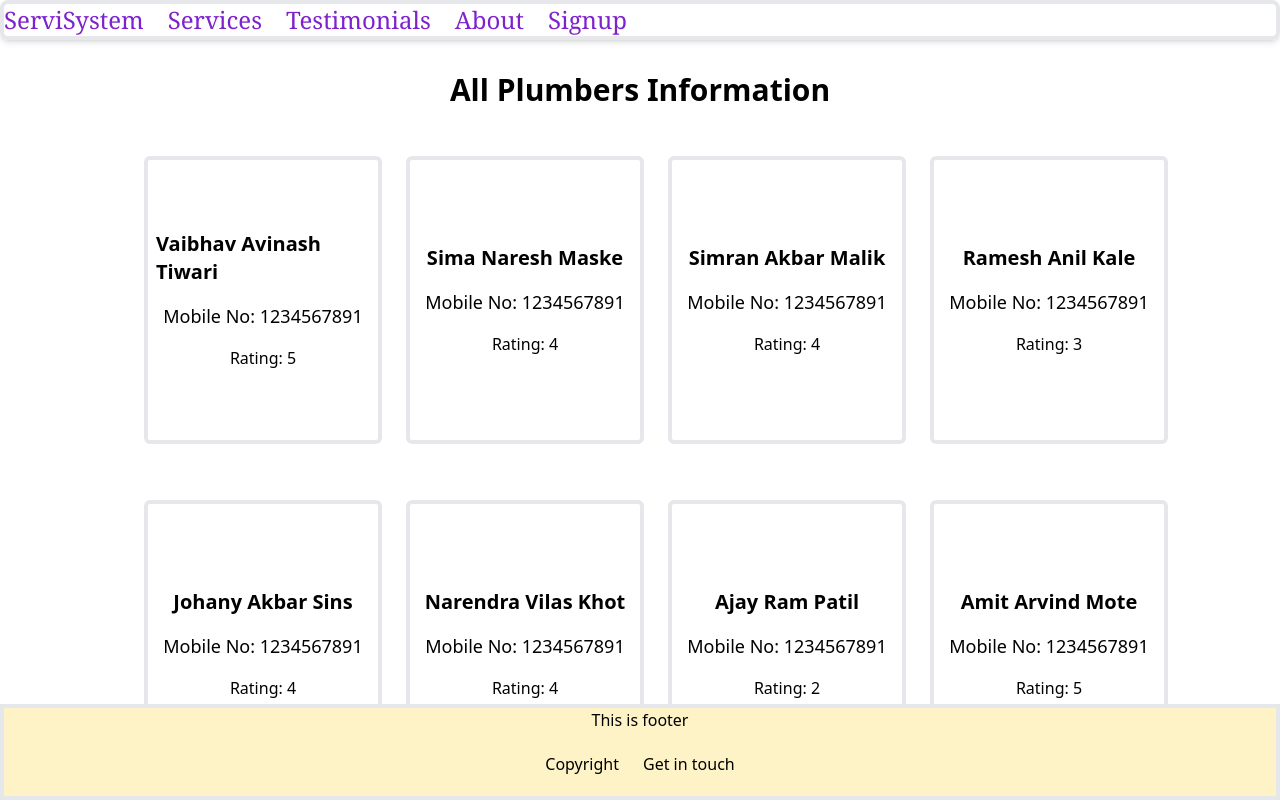
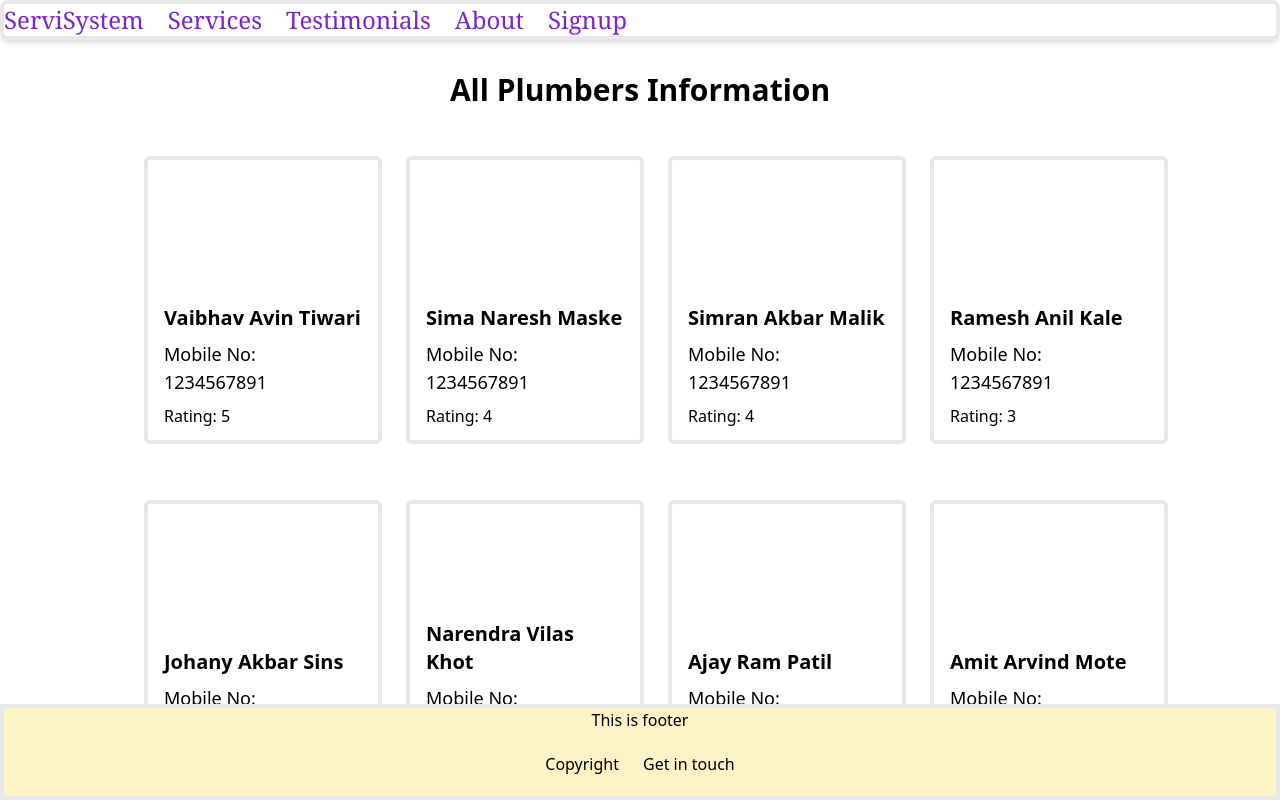
Before and after one commit to AtharavJ/ServiSystem, a React (Vite) app: page /Plumberinfo in a window 1280 px wide. Built offline with nearby package versions, Linux system fonts and the light colour scheme.

Commit message:
changes in Plumberinfo.jsx

```diff
--- a/src/Pages/Plumberinfo.jsx
+++ b/src/Pages/Plumberinfo.jsx
@@ -3,7 +3,7 @@
 export default function Plumberinfo() {
 
     const plumbers = [
-        { name: 'Vaibhav Avinash Tiwari', phone: '1234567891', rating: '5', Image: '' },
+        { name: 'Vaibhav Avin Tiwari', phone: '1234567891', rating: '5', Image: '' },
         { name: 'Sima Naresh Maske', phone: '1234567891', rating: '4', Image: '' },
         { name: 'Simran Akbar Malik', phone: '1234567891', rating: '4', Image: '' },
         { name: 'Ramesh Anil Kale', phone: '1234567891', rating: '3', Image: '' },
@@ -15,14 +15,15 @@ export default function Plumberinfo() {
 
     return (
         <>
-
             <h2 className="text-center my-8 px-4 text-3xl font-semibold
                  hover:scale-110">All Plumbers Information</h2>
 
             <section className="grid grid-cols-1 sm:grid-cols-2 md:grid-cols-4 gap-6 w-full h-full max-w-screen-lg mx-auto ">
+
                 {plumbers.map((plumbers, index) => (
-                    <div key={index} className="w-full h-72 m-4 border-solid border-4 rounded-md flex flex-col space-y-2 items-center justify-center bg-cover bg-center transition-transform duration-300 ease-in-out transform hover:scale-110 hover:shadow-2xl" /*style={{ backgroundImage=`url(${})`}}*/>
-
+                    <div
+                        key={index} className=" relative w-full h-72 m-4 border-solid border-4 rounded-md flex flex-col space-y-2 items-center justify-center bg-cover bg-center transition-transform duration-300 ease-in-out transform hover:scale-110 hover:shadow-2xl" /*style={{ backgroundImage=`url(${})`}}*/>
+                        <div className="absolute bottom-0 left-0 right-0  bg-opacity-50 p-2 rounded-b-md">
                             <h2 className="text-xl font-bold bg-opacity-50 px-2 py-1 rounded">
                                 {plumbers.name}</h2>
 
@@ -32,58 +33,9 @@ export default function Plumberinfo() {
                             <p className="text-md bg-opacity-50 px-2 py-1 rounded">
                                 Rating: {plumbers.rating}</p>
                         </div>
-                ))
-                }
 
-                {/* <div className=" w-full h-72  m-4 border-solid border-4	rounded-md flex space-x-6 items-end justify-center bg-cover bg-center transition-transform duration-300 ease-in-out transform hover:scale-110 hover:shadow-2xl" >
-                    <h2>Vaibhav Avinash Tiwari</h2>
-                    <h4>Mobile No:1234567891</h4>
-                    <p>Rating:</p>
                     </div>
-
-                <div className="w-full h-72  m-4 border-solid border-4	rounded-md flex space-x-6 items-end justify-center bg-cover bg-center transition-transform duration-300 ease-in-out transform hover:scale-110 hover:shadow-2xl"  >
-                    <h2>Sima Naresh Maske</h2>
-                    <h4>Mobile No:1234567891</h4>
-                    <p>Rating:</p>
-                </div>
-
-                <div className=" w-full h-72  m-4 border-solid border-4	rounded-md flex space-x-6 items-end justify-center bg-cover bg-center transition-transform duration-300 ease-in-out transform hover:scale-110 hover:shadow-2xl" >
-                    <h2>Simran Akbar Malik</h2>
-                    <h4>Mobile No:1234567891</h4>
-                    <p>Rating:</p>
-                </div>
-
-                <div className=" w-full h-72  m-4 border-solid border-4	rounded-md flex space-x-6 items-end justify-center bg-cover bg-center transition-transform duration-300 ease-in-out transform hover:scale-110 hover:shadow-2xl" >
-                    <h2>Ramesh Anil Kale</h2>
-                    <h4>Mobile No:1234567891</h4>
-                    <p>Rating:</p>
-                </div>
-
-                <div className=" w-full h-72  m-4 border-solid border-4	rounded-md flex space-x-6 items-end justify-center bg-cover bg-center transition-transform duration-300 ease-in-out transform hover:scale-110 hover:shadow-2xl" >
-                    <h2>Johany Akbar Sins</h2>
-                    <h4>Mobile No:1234567891</h4>
-                    <p>Rating:</p>
-                </div>
-
-                <div className=" w-full h-72  m-4 border-solid border-4	rounded-md flex space-x-6 items-end justify-center bg-cover bg-center transition-transform duration-300 ease-in-out transform hover:scale-110 hover:shadow-2xl" >
-                    <h2>Narendra Vilas Khot</h2>
-                    <h4>Mobile No:1234567891</h4>
-                    <p>Rating:</p>
-                </div>
-
-                <div className=" w-full h-72  m-4 border-solid border-4	rounded-md flex space-x-6 items-end justify-center bg-cover bg-center transition-transform duration-300 ease-in-out transform hover:scale-110 hover:shadow-2xl" >
-                    <h2>Ajay Ram Patil</h2>
-                    <h4>Mobile No:1234567891</h4>
-                    <p>Rating:</p>
-                </div>
-
-                <div className=" w-full h-72  m-4 border-solid border-4	rounded-md flex space-x-6 items-end justify-center bg-cover bg-center transition-transform duration-300 ease-in-out transform hover:scale-110 hover:shadow-2xl" >
-                    <h2>Amit Arvind Mote</h2>
-                    <h4>Mobile No:1234567891</h4>
-                    <p>Rating:</p>
-
-                </div> */}
-
+                ))}
             </section>
         </>
     )
```
Lines whose indentation alone changed are shown as unchanged.
